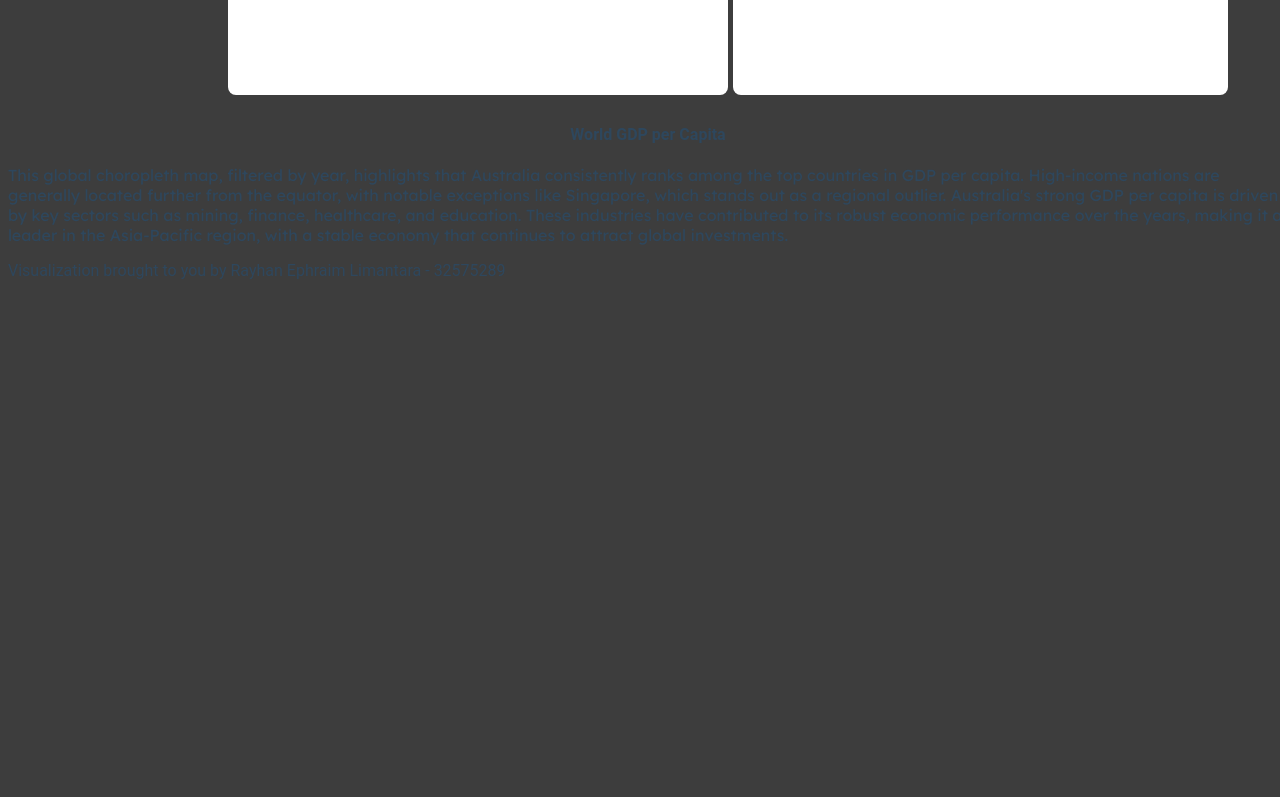
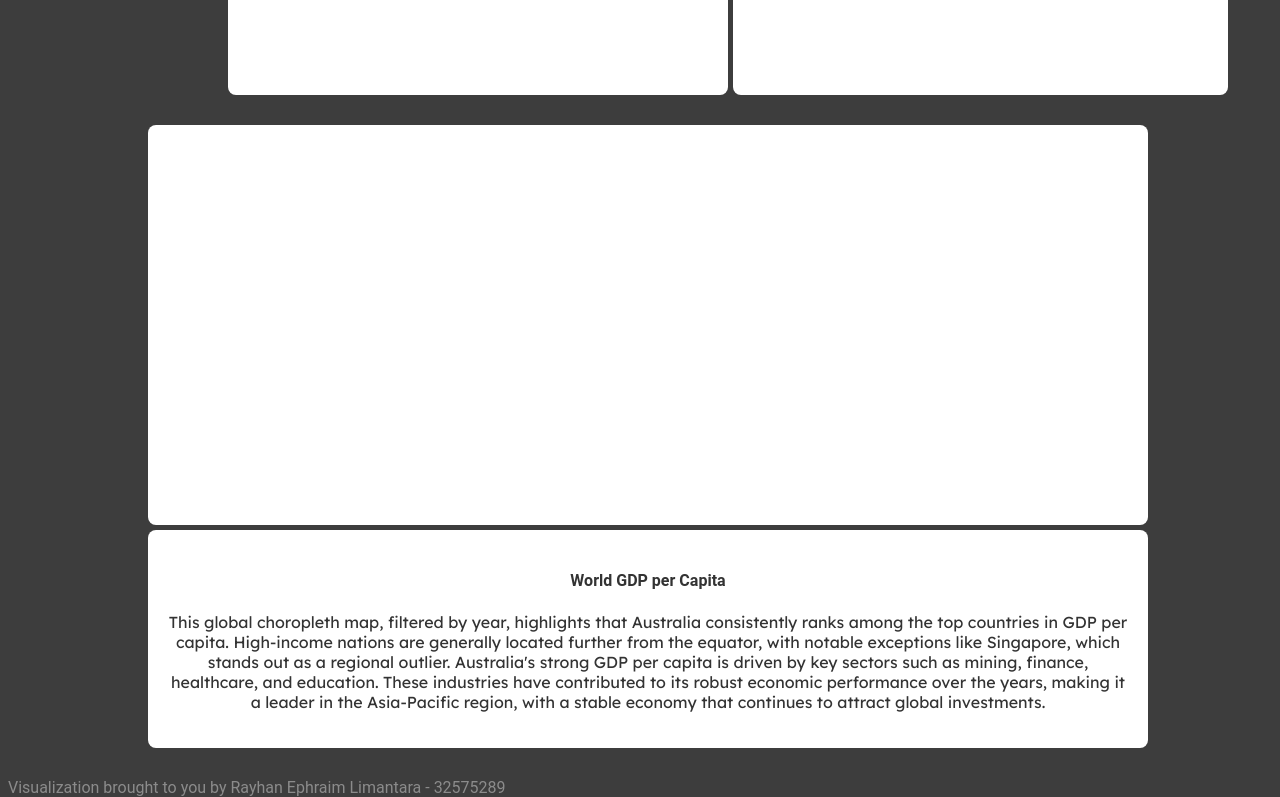
Before and after one commit to rlim0045/FIT3179-Assignment-2, a plain HTML site: page assignment2.html in a window 1280 px wide. Shown: the part 1558-2355 px from the top of the page. Before the commit the page ends 1838 px from the top, so only its background shows below. Drawn offline with Linux system fonts and the light colour scheme; a script that the page names is missing.

Commit message:
Update assignment2.css

```diff
--- a/assignment2.css
+++ b/assignment2.css
@@ -82,6 +82,26 @@ body {
   width: 495px;
   }
 
+.chartbox-choropleth2, .textbox-choropleth2 {
+  width: 1000px;
+  padding: 20px;
+  border-radius: 8px;
+  color: #333;
+  background-color: #fff;
+  box-sizing: border-box;
+  }
+
+.textbox-choropleth2 {
+  max-width: 1100px;
+  text-align: center;
+  }
+
+.chartbox-choropleth2 {
+  position: relative;
+  height: 400px;
+  max-width: 1100px;
+  }
+
 .textbox-titlebox {
   border-top: none;
   border-bottom: none;
@@ -133,6 +153,14 @@ body {
   margin-bottom: 30px;
   }
 
+.flex-container-choropleth2 {
+  display: flex;
+  flex-direction: column;
+  align-items: center;
+  gap: 5px;
+  margin-bottom: 30px;
+  }
+
 .subtitle {
   font-family: "Roboto", sans-serif;
   font-weight: 700;
@@ -146,3 +174,11 @@ body {
   font-weight: 300;
   font-style: normal;
 }
+
+.footer {
+  height: auto !important;
+  color: white;
+  height: 100%;
+  margin: 0 auto -142px;
+  opacity: 0.4;
+}
```
